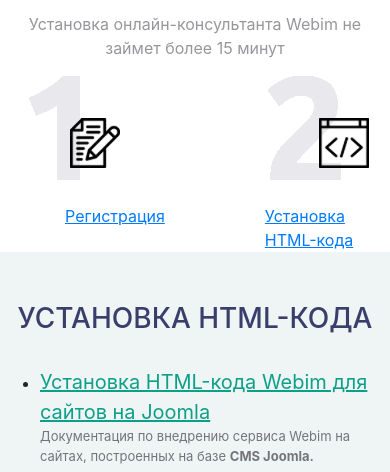
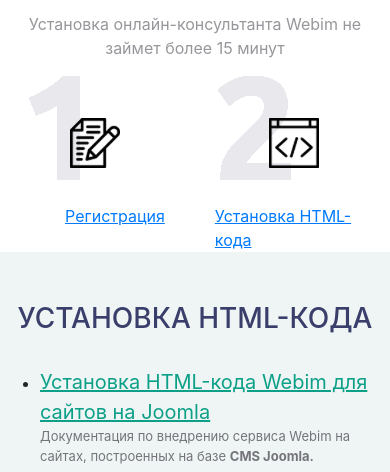
Before and after one commit to zzolik/zzolik.github.io, a plain HTML site: page index.html in a window 390 px wide. Shown: the part 625-1097 px from the top of the page. Drawn offline with nearby package versions, Linux system fonts and the light colour scheme.

Commit message:
Update style.css

```diff
--- a/style.css
+++ b/style.css
@@ -57,6 +57,9 @@
 	}
 	.lasttext {
 		display: block!important;
+	}
+	#num2 {
+		margin-left: 50px!important;
 	}
 }
 @media screen and (max-width: 764px) {
```
